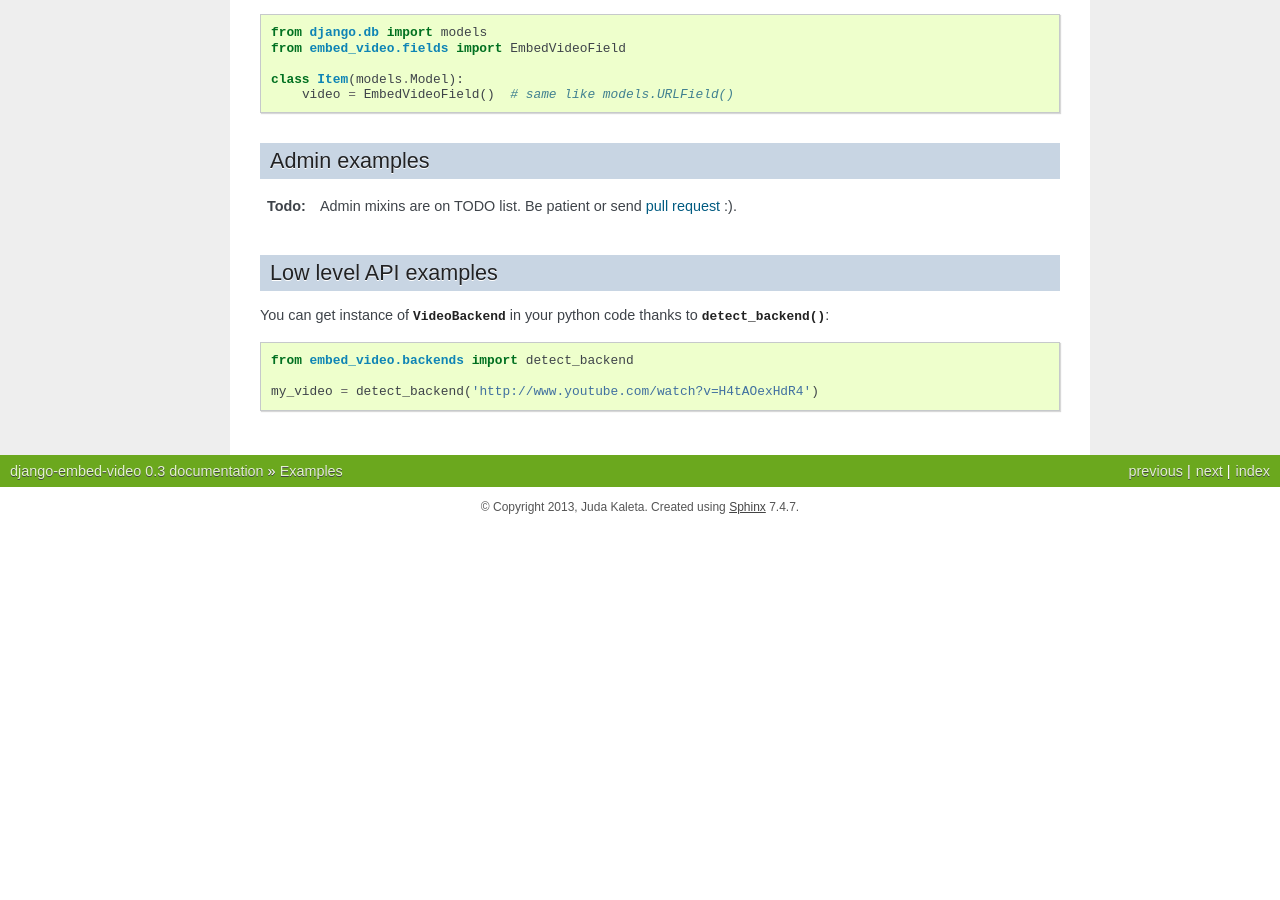
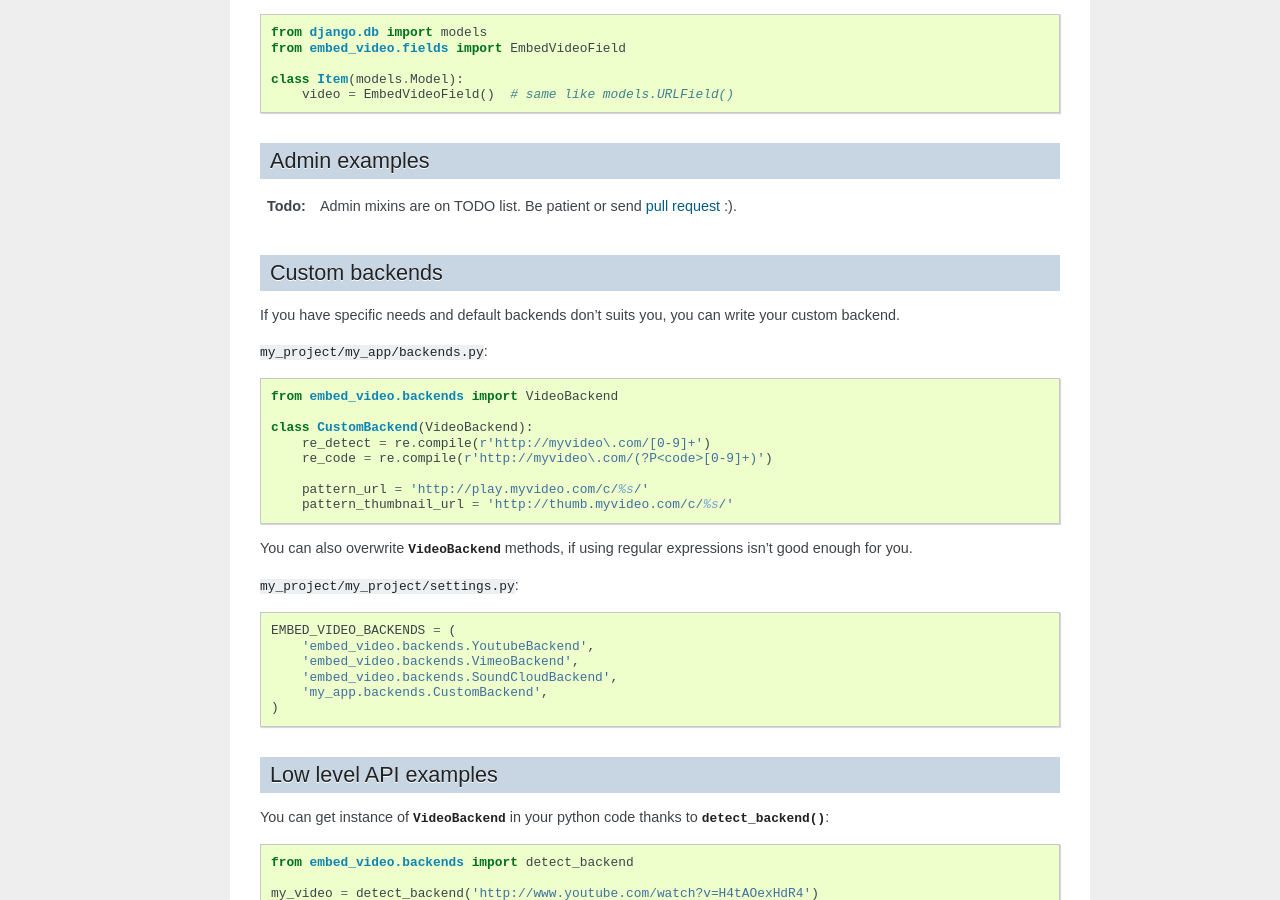
Before and after one commit to jazzband/django-embed-video, a Sphinx documentation site: the page built from docs/examples.rst, in a window 1280 px wide and 900 px high, scrolled down 841 px. Built offline with Sphinx 7.4.7, drawn with Linux system fonts in a browser that asks for light colours; before the commit the page ends 1368 px from its top, so only the background shows below that.

Commit message:
Docs: Custom backends

```diff
--- a/docs/examples.rst
+++ b/docs/examples.rst
@@ -76,6 +76,37 @@
 
 
 
+Custom backends
+###############################################
+
+If you have specific needs and default backends don't suits you, you can write
+your custom backend.
+
+``my_project/my_app/backends.py``::
+
+  from embed_video.backends import VideoBackend
+
+  class CustomBackend(VideoBackend):
+      re_detect = re.compile(r'http://myvideo\.com/[0-9]+')
+      re_code = re.compile(r'http://myvideo\.com/(?P<code>[0-9]+)')
+
+      pattern_url = 'http://play.myvideo.com/c/%s/'
+      pattern_thumbnail_url = 'http://thumb.myvideo.com/c/%s/'
+
+You can also overwrite :py:class:`~embed_video.backends.VideoBackend` methods,
+if using regular expressions isn't good enough for you.
+
+``my_project/my_project/settings.py``::
+
+  EMBED_VIDEO_BACKENDS = (
+      'embed_video.backends.YoutubeBackend',
+      'embed_video.backends.VimeoBackend',
+      'embed_video.backends.SoundCloudBackend',
+      'my_app.backends.CustomBackend',
+  )
+
+
+
 Low level API examples
 ###############################################
 
```
